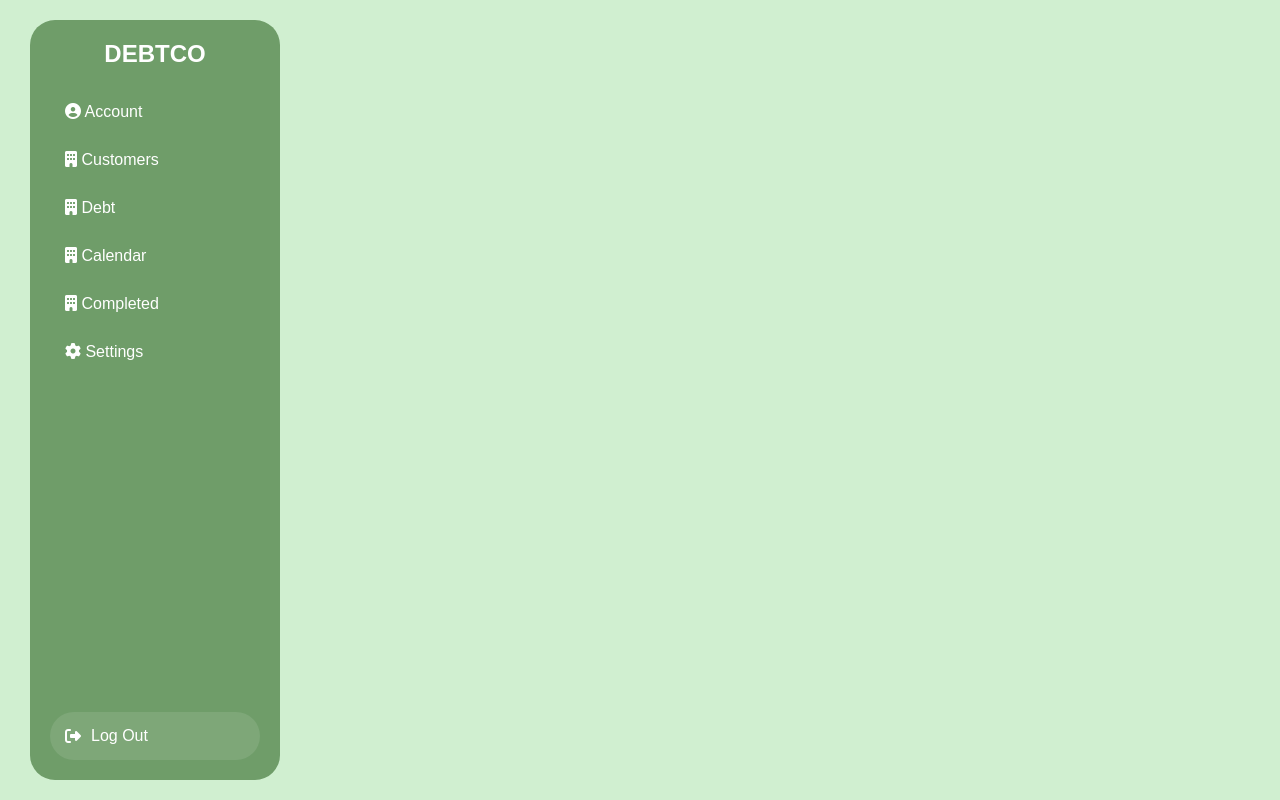
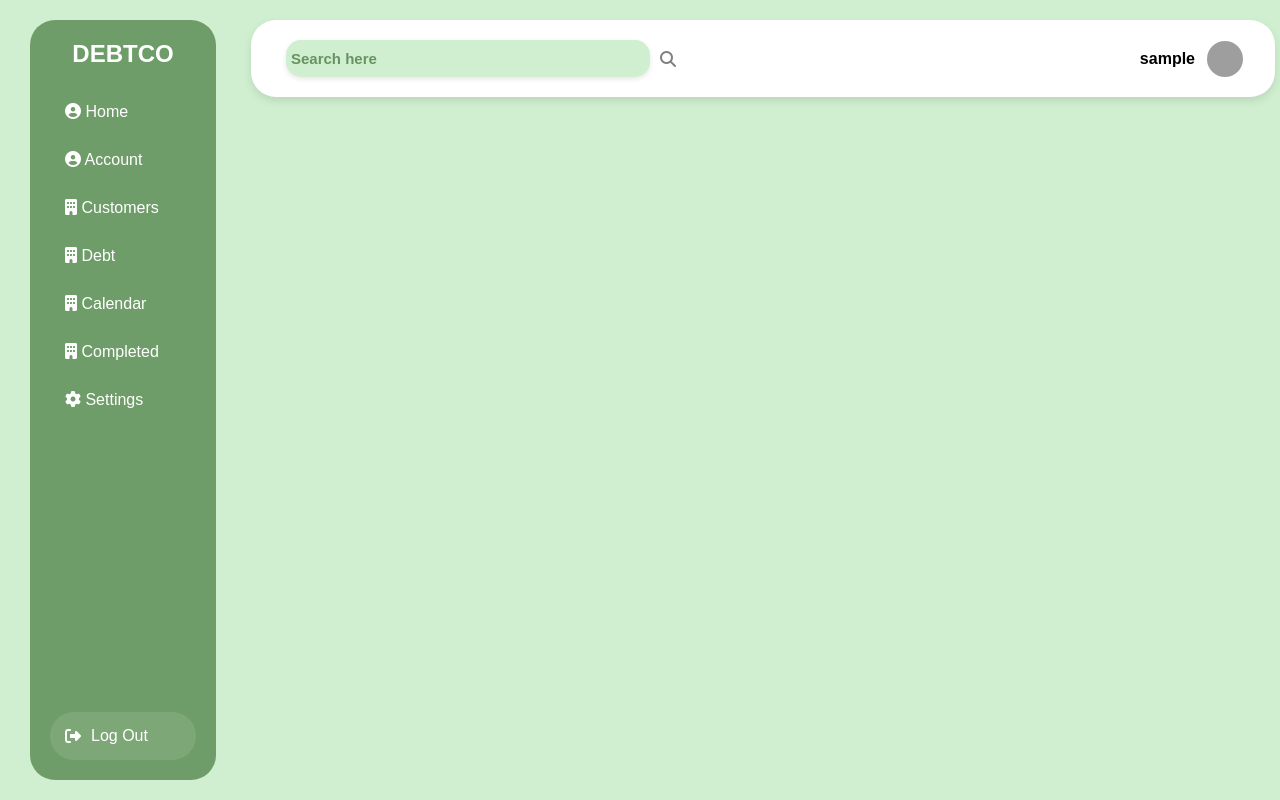
Before and after one commit to Lowessi/debt-system, a PHP site: page /customer.php in a window 1280 px wide. Run offline with PHP 8.4, Linux system fonts and the light colour scheme; the visitor is signed in with stand-in values (Sample User, id 1); some libraries are stand-ins or nearby versions; grey boxes are pictures that could not be loaded.

Commit message:
new file

```diff
--- a/system/customer.php
+++ b/system/customer.php
@@ -12,17 +12,18 @@
     <meta charset="UTF-8">
     <meta name="viewport" content="width=device-width, initial-scale=1.0">
     <title>Dashboard</title>
-    <link rel="stylesheet" href="dashboard.css">
+    <link rel="stylesheet" href="styles/customer.css">
     <script src="https://kit.fontawesome.com/a076d05399.js" crossorigin="anonymous"></script>
 <body>
 
 
 
-    <div class="sidebar">
+<div class="sidebar">
         <div class="logo">
             <h2>DEBTCO</h2>
         </div>
         <ul class="menu">
+            <li><a href="index.php"><i class="fa-solid fa-circle-user"></i> Home</a></li>
             <li><a href="Account.php"><i class="fa-solid fa-circle-user"></i> Account</a></li>
             <li><a href="customer.php"><i class="fas fa-building"></i> Customers</a></li>
             <li><a href="Debt.php"><i class="fas fa-building"></i> Debt</a></li>
@@ -37,5 +38,20 @@
         </a>
     </div>
 
+
+    <div class="main">
+
+        <div class="topbar">
+
+            <div class="search-box">
+                <input type="text" placeholder="Search here">
+                <i class="fas fa-search"></i>
+            </div>
+
+            <div class="profile">
+                <span ><?php echo $_SESSION['user']; ?></span>
+                <img src="profile.jpg" alt="Profile Picture">
+            </div>
+        </div>
     </body>
 </html>
--- a/system/index.php
+++ b/system/index.php
@@ -17,7 +17,7 @@
     <meta charset="UTF-8">
     <meta name="viewport" content="width=device-width, initial-scale=1.0">
     <title>Dashboard</title>
-    <link rel="stylesheet" href="dashboard.css">
+    <link rel="stylesheet" href="styles/dashboard.css">
     <script src="https://kit.fontawesome.com/a076d05399.js" crossorigin="anonymous"></script>
 </head>
 <body>
@@ -29,6 +29,7 @@
             <h2>DEBTCO</h2>
         </div>
         <ul class="menu">
+            <li><a href="index.php"><i class="fa-solid fa-circle-user"></i> Home</a></li>
             <li><a href="Account.php"><i class="fa-solid fa-circle-user"></i> Account</a></li>
             <li><a href="customer.php"><i class="fas fa-building"></i> Customers</a></li>
             <li><a href="Debt.php"><i class="fas fa-building"></i> Debt</a></li>
--- a/system/login.php
+++ b/system/login.php
@@ -51,7 +51,7 @@
     <meta charset="UTF-8">
     <meta name="viewport" content="width=device-width, initial-scale=1.0">
     <title>SIGNIN</title>
-    <link rel="stylesheet" href="logreg.css">
+    <link rel="stylesheet" href="styles/logreg.css">
 </head>
 
 <body>
--- a/system/register.php
+++ b/system/register.php
@@ -53,7 +53,7 @@
     <meta charset="UTF-8">
     <meta name="viewport" content="width=device-width, initial-scale=1.0">
     <title>SIGNUP</title>
-    <link rel="stylesheet" href="logreg.css">
+    <link rel="stylesheet" href="styles/logreg.css">
 </head>
 <body>
     <div>
--- a/system/styles/customer.css
+++ b/system/styles/customer.css
@@ -31,6 +31,7 @@
 .sidebar a{
     color: white;
     text-decoration: none;
+    text-align: center;
 
 }
 
@@ -74,6 +75,68 @@
 
 }
 
+
 .logout:hover {
     background: #446740;
 }
+
+.topbar {
+    display: flex;
+    justify-content: space-between;
+    align-items: center;
+    background: white;
+    padding: 15px 30px;
+    margin: 20px 5px;
+    border-radius: 25px;
+    box-shadow: 0px 4px 8px rgba(0, 0, 0, 0.1);
+    width: 80vw;
+}
+
+.search-box {
+    display: flex;
+    align-items: center;
+    padding: 5px;
+    width: 400px;
+
+}
+
+.search-box input {
+    flex: 1;
+    border: none;
+    outline: none;
+    padding: 10px 5px;
+    font-size: 15px;
+    width: 100%;
+    background-color: rgba(197, 235, 197, 0.8);
+    box-shadow: 0px 2px 5px rgba(0, 0, 0, 0.1);
+    border-radius: 15px;
+
+
+
+}
+.search-box input::placeholder{
+    color:  #689262;
+    font-weight: bold;
+}
+
+.search-box i {
+    color: gray;
+    margin-left: 10px;
+}
+
+.profile {
+    display: flex;
+    align-items: center;
+    gap: 10px;
+}
+
+.profile img {
+    width: 40px;
+    height: 40px;
+    border-radius: 50%;
+    border: 2px solid white;
+}
+
+.profile span {
+    font-weight: bold;
+}
--- a/system/styles/dashboard.css
+++ b/system/styles/dashboard.css
@@ -31,6 +31,7 @@
 .sidebar a{
     color: white;
     text-decoration: none;
+    text-align: center;
 
 }
 
@@ -73,6 +74,7 @@
     text-decoration: none;
 
 }
+
 
 .logout:hover {
     background: #446740;
@@ -140,22 +142,29 @@
 }
 
 .cards{
+    width: 80vw;
     display: flex;
-    gap: 50vh;
+    gap: 10vh;
     text-align: center;
     justify-content: center;
+    align-items: center;
+    border-radius: 25px;
+
+
+
 }
 .card{
-    width: 255px;
-    height: 120px;
-    padding: 20px 30px;
-    margin: 20px 5px;
+    width: 300px;
+    height: 90px;
+    padding: 5px 5px;
+    margin: 5px 5px;
     background: white;
     border-radius: 25px;
     display: flex;
     align-items: center;  /* Align items horizontally */
-    gap: 20px;
+    gap: 50px;
     box-shadow: 0px 4px 8px rgba(0, 0, 0, 0.1);
+
 
 }
 .card .total{
@@ -178,9 +187,10 @@
 .table {
     background: white;
     padding: 15px;
-    border-radius: 10px;
+    border-radius: 25px;
     box-shadow: 0px 4px 8px rgba(0, 0, 0, 0.1);
     margin: 20px;
+    height: 70vh;
 }
 
 th , td{
```
